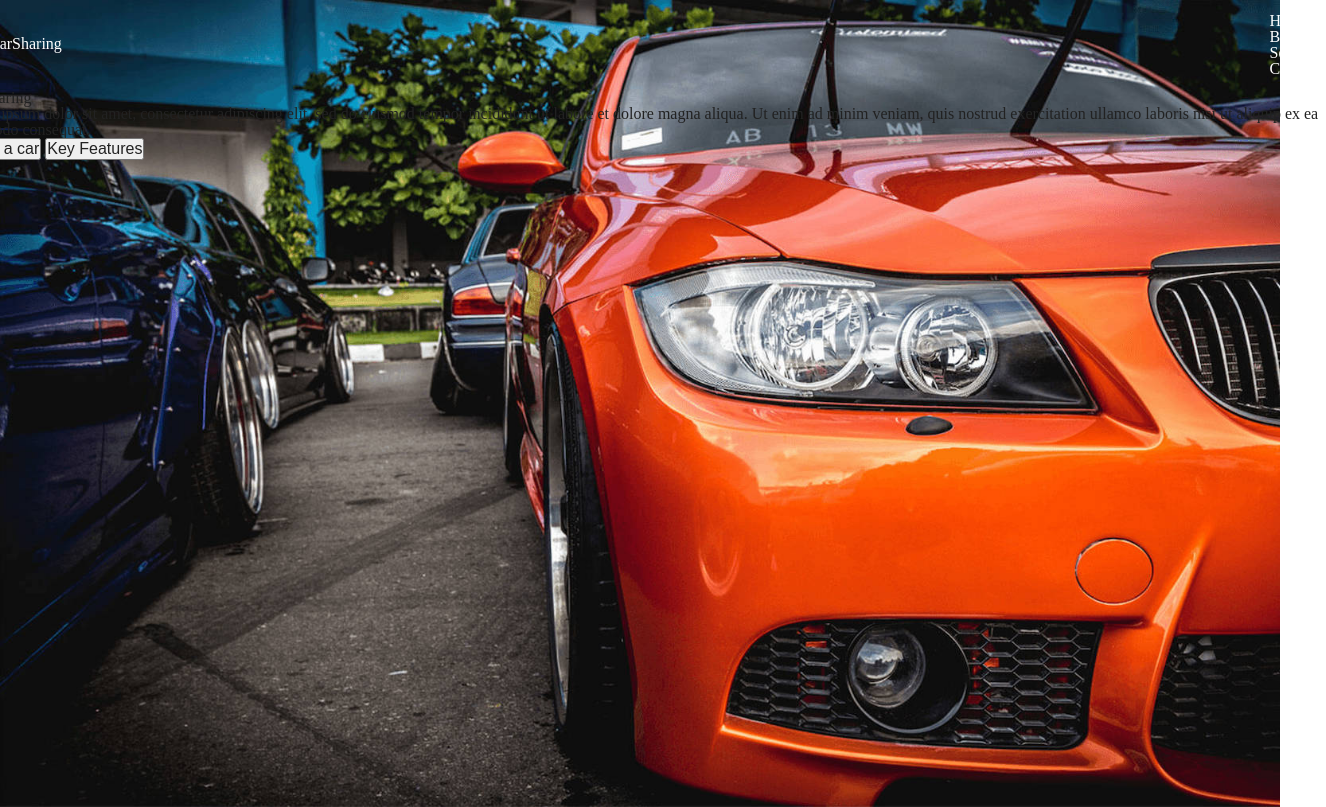
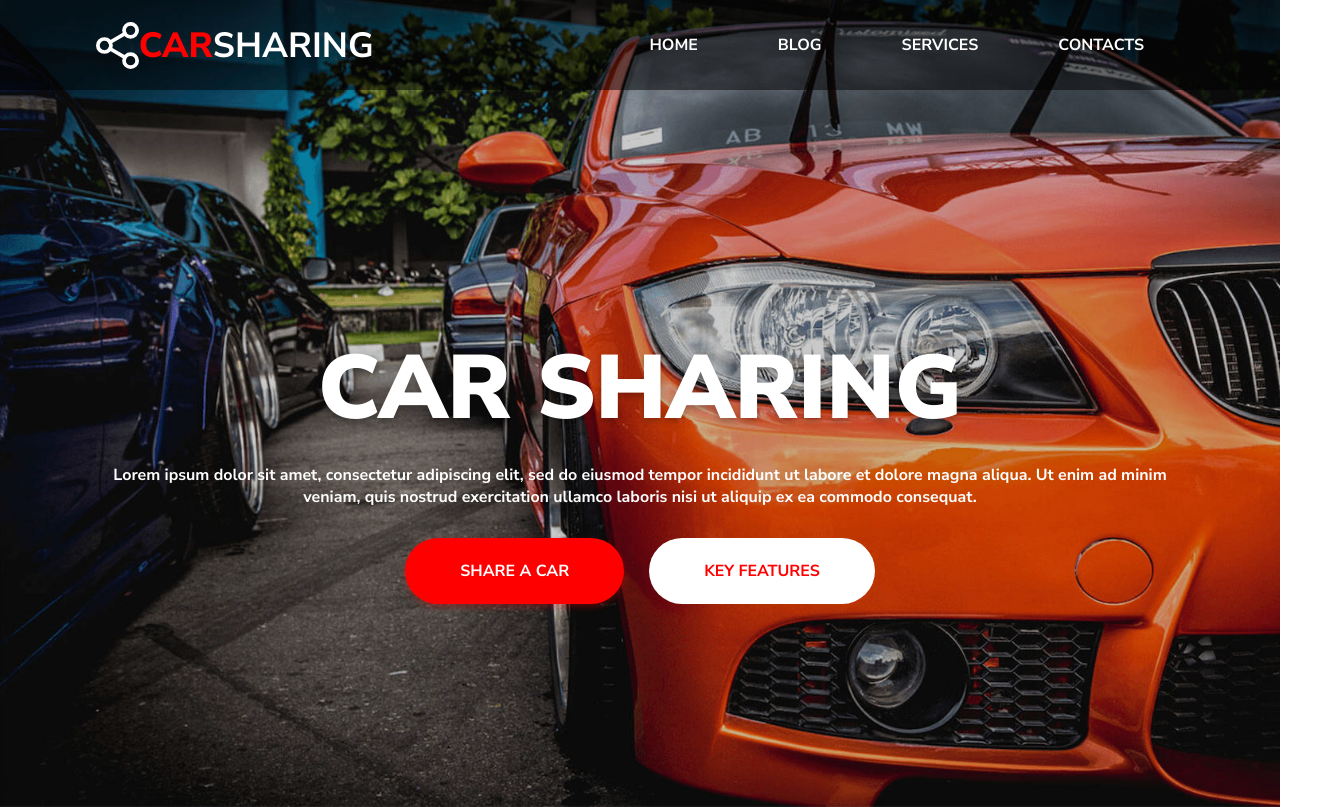
Before and after one commit to KarolNiewiadomski/carsharing, a website built with Vite: page 01_Car_Sharing/index.html in a window 1280 px wide. Shown: the whole page, 1326 px wide, since content can reach past the window. Built offline with nearby package versions, Linux system fonts and the light colour scheme.

Commit message:
header section completed

```diff
--- a/01_Car_Sharing/css/style.css
+++ b/01_Car_Sharing/css/style.css
@@ -1,3 +1,7 @@
+body * {
+  border: 1px dotted blue;
+}
+
 * {
   box-sizing: border-box;
   margin: 0;
@@ -8,29 +12,139 @@ body {
   width: 100%;
 }
 
+:root {
+  --main-color: #ff0000;
+  --secondary-color: #ffffff;
+}
+
 .container {
-  width: 1088;
+  width: 1088px;
+}
+
+.banner > * {
+  z-index: 100;
 }
 
 .banner {
   background-image: url("../images/Image.jpg");
   background-repeat: no-repeat;
   background-size: cover;
-  background-position: cover;
+  background-position: fixed;
   display: flex;
   justify-content: center;
   height: 807px;
+  position: relative;
+
+}
+
+.banner::before {
+  content: "";
+  position: absolute;
+  top: 0;
+  left: 0;
   width: 100%;
+  height: 100%;
+  background-color: black;
+  opacity: 0.2;
+}
+
+.logo {
+  font: normal normal bold 35px/47px Nunito Sans;
+  color: #ffffff;
+  text-transform: uppercase;
+  height: 47px;
+}
+
+.logo img {
+  height: 47px;
+  margin-top: -5px;
+}
+
+.logo span {
+  color: var(--main-color);
+  font: normal normal 800 35px/47px Nunito Sans;
+    }
+
+.nav-bar > * {
+  z-index: 100;
 }
 
 .nav-bar {
-  top: -3px;
-  left: -3px;
-  width: 1371px;
-  height: 93px;
   color: white;
   display: flex;
   justify-content: space-between;
   align-items: center;
   height: 90px;
+  z-index: 100;
 }
+
+.nav-bar::before {
+  content: "";
+  position: absolute;
+  top: 0;
+  left: 0;
+  width: 100%;
+  height: 90px;
+  background-color: black;
+  opacity: 0.5;
+}
+
+.nav-bar li:hover {
+    background-color: rgba(255, 255, 255, 0.3);
+}
+
+.nav-btn ul {
+  display: flex;
+  align-items: center;
+  justify-content: center;
+}
+
+.nav-btn li {
+  font: normal normal bold 16px/22px Nunito Sans;
+  color: #ffffff;
+  text-transform: uppercase;
+  padding: 33px 40px;
+}
+
+.title h1 {
+  font: normal normal 900 90px / 90px Nunito Sans;
+  color: var(--secondary-color);
+  text-transform: uppercase;
+  display: flex;
+  justify-content: center;
+  margin-top: 254px;
+  margin-bottom: 10px;
+  text-shadow: 0px 3px 6px #00000040;
+}
+
+.title p {
+  font: normal normal bold 16px/22px Nunito Sans;
+  color: var(--secondary-color);
+  text-align: center;
+  margin: 30px auto;
+}
+
+.btn-section {
+  display: flex;
+  justify-content: center;
+}
+
+.btn-header {
+  padding: 22px 55px;
+  font: normal normal bold 16px/22px Nunito Sans;
+  border: 0;
+  border-radius: 50px;
+  text-transform: uppercase;
+}
+
+.red-btn {
+  background-color: var(--main-color);
+  color: var(--secondary-color);
+  margin-right: 25px;
+  box-shadow: 0px 3px 6px #ff00004d;
+}
+
+.white-btn {
+  color: var(--main-color);
+  background-color: var(--secondary-color);
+}
--- a/01_Car_Sharing/index.html
+++ b/01_Car_Sharing/index.html
@@ -20,6 +20,7 @@
                 <section class="logo">
                     <img src="images/Icon Logo Normal.svg"><span>Car</span>Sharing
                 </section>
+
                 <nav class="nav-btn">
                     <ul>
                         <li><a href="#"></a>Home</li>
@@ -35,8 +36,9 @@
                 <h1>Car Sharing</h1>
                 <p>Lorem ipsum dolor sit amet, consectetur adipiscing elit, sed do eiusmod tempor incididunt ut labore et dolore magna aliqua. Ut enim ad minim veniam, quis nostrud exercitation ullamco laboris nisi ut aliquip ex ea commodo consequat.</p>
                 <section class="btn-section">
-                    <button class="red-btn"><a href="#"></a>Share a car</button>
-                    <button class="white-btn"><a href="#"></a>Key Features</button>
+                    <button class="red-btn btn-header"><a href="#"></a>Share a car</button>
+
+                    <button class="white-btn btn-header"><a href="#"></a>Key Features</button>
                 </section>
              </section>
 
```
